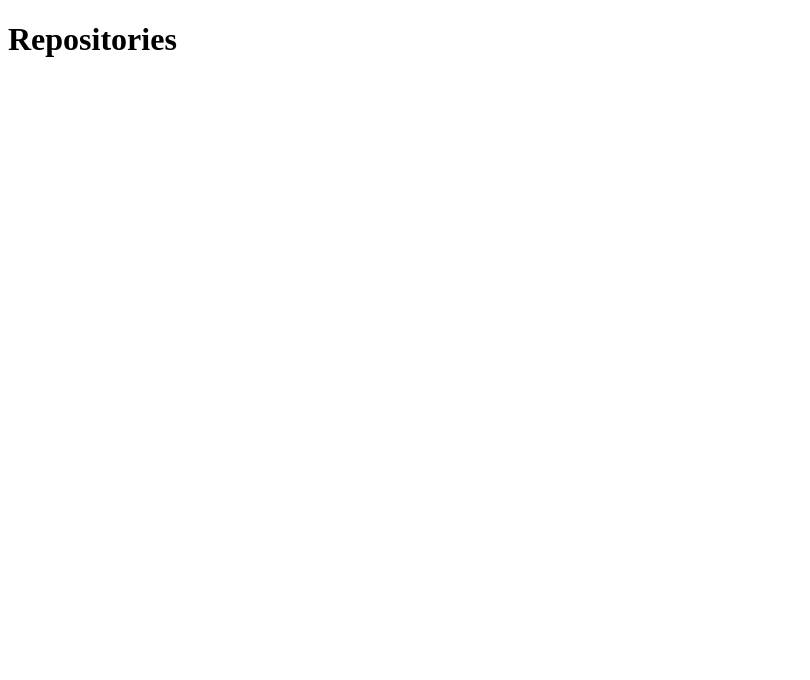
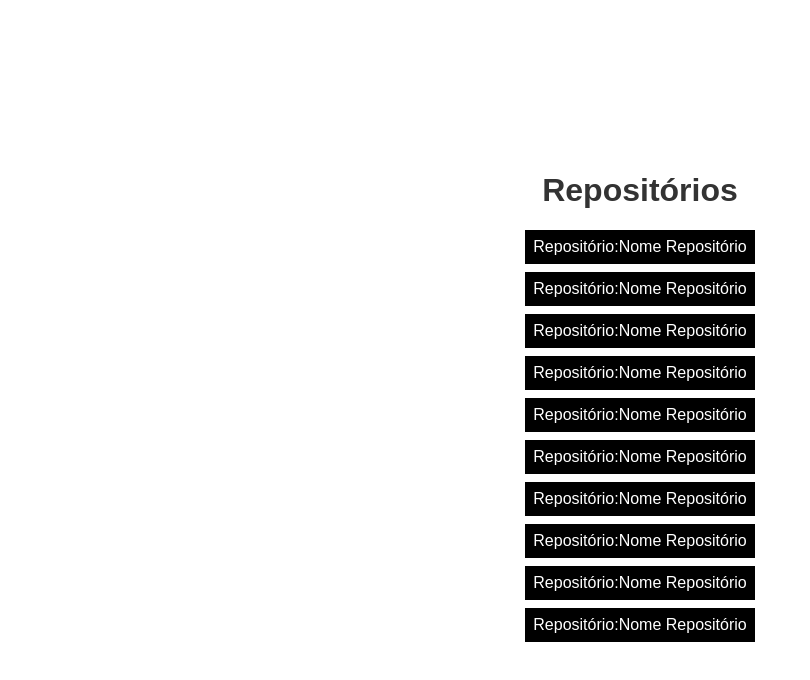
Before and after one commit to viniblack/gamagit, a React (Create React App) app: page /repositories in a window 1280 px wide. Shown: the top 680 px of the page, without its empty margins (0-810 px from the left). Built offline with nearby package versions, Linux system fonts and the light colour scheme.

Commit message:
adicionando o estilo nas pags

```diff
--- a/package.json
+++ b/package.json
@@ -11,6 +11,7 @@
     "react-dom": "^17.0.2",
     "react-router-dom": "^5.2.0",
     "react-scripts": "4.0.3",
+    "styled-components": "^5.3.0",
     "web-vitals": "^1.0.1"
   },
   "scripts": {
--- a/src/App.js
+++ b/src/App.js
@@ -1,5 +1,7 @@
 import React from "react";
 import Routes from "./routes";
+
+import './styled.css'
 
 function App() {
 
--- a/src/Repositories.js
+++ /dev/null
@@ -1,7 +0,0 @@
-import React from "react";
-
-export default function Respositories() {
-  return (
-    <h1>Repositories</h1>
-  )
-}
--- a/src/Home.js
+++ b/src/pages/Home/index.js
@@ -1,5 +1,6 @@
 import axios from "axios";
 import { useState } from "react";
+import * as S from "./styled";
 
 function App() {
   const [usuario, setUsuario] = useState('');
@@ -7,10 +8,10 @@ function App() {
     axios.get(`https://api.github.com/users/${usuario}/repos`).then(response => console.log(response.data));
   }
   return (
-    <>
-      <input type="text" className="usuarioInput" value={usuario} placeholder="Usuário" onChange={e => setUsuario(e.target.value)} />
-      <button type="button" onClick={handlePesquisa}>Pesquisar</button>
-    </>
+    <S.Container>
+      <S.Input type="text" className="usuarioInput" value={usuario} placeholder="Usuário" onChange={e => setUsuario(e.target.value)} />
+      <S.Button type="button" onClick={handlePesquisa}>Pesquisar</S.Button>
+    </S.Container>
   );
 }
 
--- /dev/null
+++ b/src/pages/Home/styled.js
@@ -0,0 +1,36 @@
+import styled from 'styled-components';
+
+export const Container = styled.div`
+width: 100vw;
+height: 100vh;
+display: flex;
+align-items: center;
+justify-content:center;
+`;
+
+export const Input = styled.input`
+border 1px solid #ddd;
+height: 1.5rem;
+padding: 0 .5rem;
+border-radius: .25rem 0 0 .25rem;
+
+&:focus,
+&:active{
+  outline: none;
+  box-shadow: none;
+}
+`;
+
+export const Button = styled.button`
+height: 1.5rem;
+border: 1px solid #000;
+background: #000;
+color: #fff;
+border-radius: 0 .25rem .25rem 0;
+
+&:focus,
+&:active{
+  outline: none;
+  box-shadow: none;
+}
+`;
--- /dev/null
+++ b/src/pages/Repositories/index.js
@@ -0,0 +1,22 @@
+import React from "react";
+import * as S from "./styled";
+
+export default function Respositories() {
+  return (
+    <S.Container>
+      <S.Title>Repositórios</S.Title>
+      <S.List>
+        <S.ListItem>Repositório:Nome Repositório</S.ListItem>
+        <S.ListItem>Repositório:Nome Repositório</S.ListItem>
+        <S.ListItem>Repositório:Nome Repositório</S.ListItem>
+        <S.ListItem>Repositório:Nome Repositório</S.ListItem>
+        <S.ListItem>Repositório:Nome Repositório</S.ListItem>
+        <S.ListItem>Repositório:Nome Repositório</S.ListItem>
+        <S.ListItem>Repositório:Nome Repositório</S.ListItem>
+        <S.ListItem>Repositório:Nome Repositório</S.ListItem>
+        <S.ListItem>Repositório:Nome Repositório</S.ListItem>
+        <S.ListItem>Repositório:Nome Repositório</S.ListItem>
+      </S.List>
+    </S.Container>
+  )
+}
--- /dev/null
+++ b/src/pages/Repositories/styled.js
@@ -0,0 +1,28 @@
+import styled from 'styled-components';
+
+export const Container = styled.div`
+width: 100%;
+max-width: 991px;
+margin 0 auto;
+`;
+
+export const Title = styled.h1`
+text-align: center;
+font-size: 2rem;
+font-family: sans-serif;
+color: #333;
+`;
+
+export const List = styled.ul`
+list-style: none;
+padding: 0;
+margin: 0;
+font-family: sans-serif;
+`;
+
+export const ListItem = styled.li`
+margin: .5rem 0;
+background: #000;
+color: #fff;
+padding: .5rem;
+`;
--- a/src/routes.js
+++ b/src/routes.js
@@ -1,7 +1,7 @@
 import React from 'react';
 import { Switch, Route, BrowserRouter } from 'react-router-dom';
-import Respositories from './Repositories';
-import Home from './Home';
+import Respositories from './pages/Repositories';
+import Home from './pages/Home';
 
 export default function Routes() {
   return (
--- /dev/null
+++ b/src/styled.css
@@ -0,0 +1,7 @@
+html, body{
+  width: 100vw;
+  height: 100vh;
+  display: flex;
+  justify-content: center;
+  align-items: center;
+}
```
Also changed, not shown: 1 other file (tests, documents, lock files or other folders).
